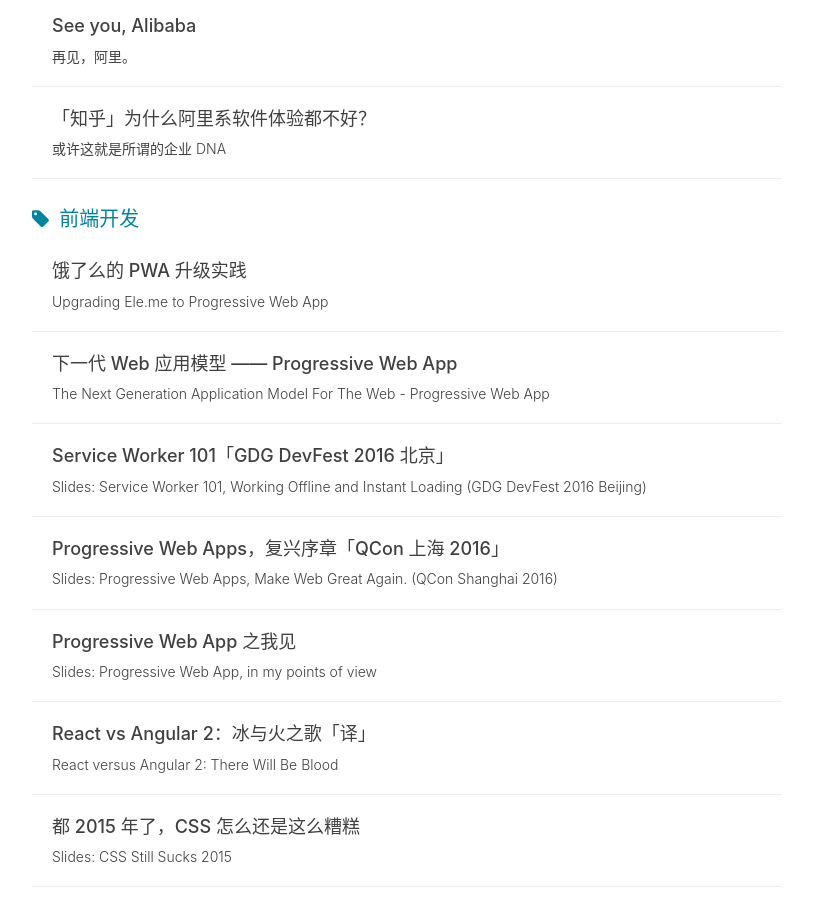
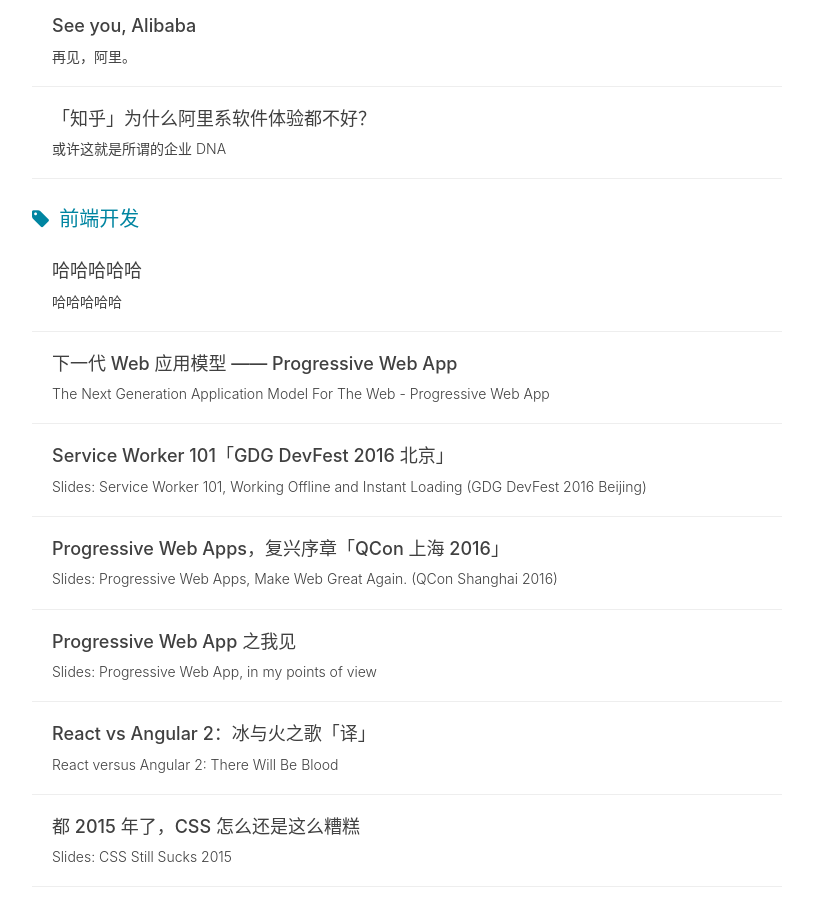
Before and after one commit to yaochh/yaochh.github.io, a Jekyll site: the page built from tags.html, in a window 1280 px wide and 900 px high, scrolled down 1914 px. Shown: the whole window, without its empty margins (233-1046 px from the left). Built offline with Jekyll 4.4.1, drawn with Linux system fonts in a browser that asks for light colours; nearby versions of some CDN libraries; comment, search, counter and statistics services are not loaded; some of the changed text lies outside the part shown.

Commit message:
哈哈哈哈哈

```diff
--- a/_posts/2017-07-12-upgrading-eleme-to-pwa.markdown
+++ b/_posts/2017-07-12-upgrading-eleme-to-pwa.markdown
@@ -1,9 +1,9 @@
 ---
 layout:       post
-title:        "饿了么的 PWA 升级实践"
-subtitle:     "Upgrading Ele.me to Progressive Web App"
-date:         2017-07-12 12:00:00
-author:       "Hux"
+title:        "哈哈哈哈哈"
+subtitle:     "哈哈哈哈哈"
+date:         2018-03-19 12:00:00
+author:       "yaochh"
 header-img:   "img/in-post/post-eleme-pwa/eleme-at-io.jpg"
 header-mask:  0.3
 catalog:      true
--- a/index.html
+++ b/index.html
@@ -1,6 +1,6 @@
 ---
 layout: page
-description: "一生想做浪漫极客"
+<!-- description: "一生想做浪漫极客" -->
 ---
 
 {% for post in paginator.posts %}
```
Also changed, not shown: 1 other file.
